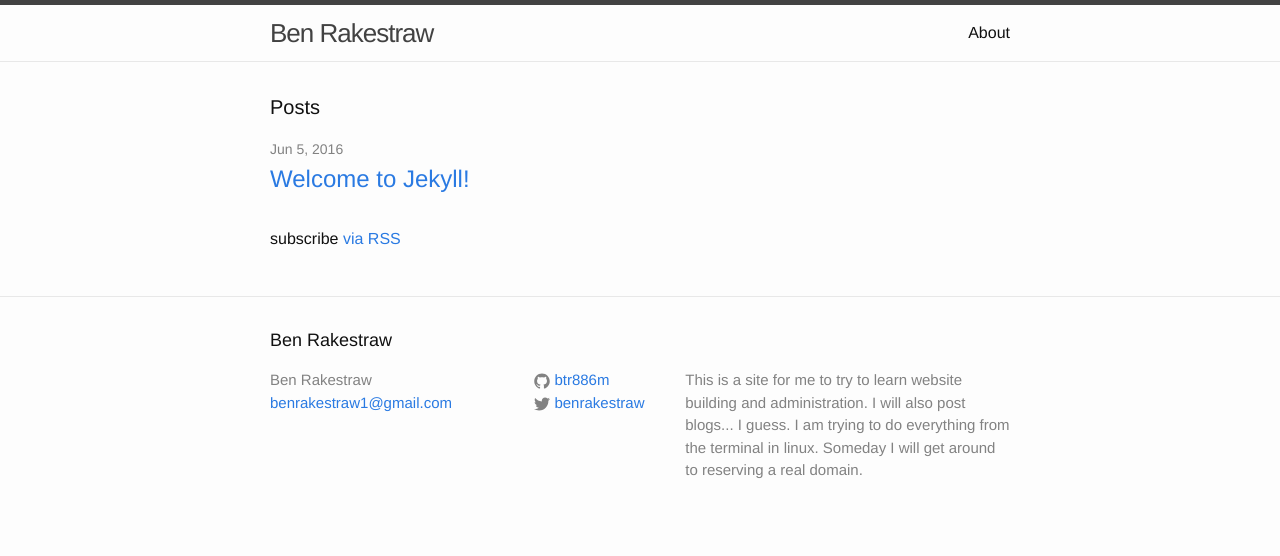
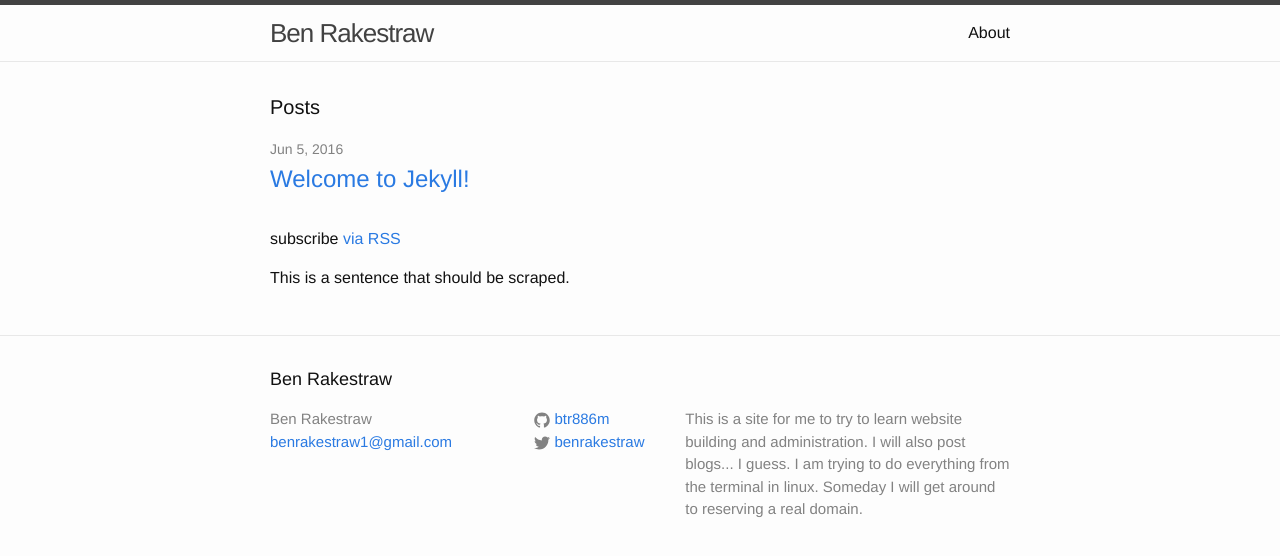
Before and after one commit to btr886m/btr886m.github.io, a Jekyll site: the page built from index.html, in a window 1280 px wide. Shown: the top 556 px of the page. Built offline with Jekyll 4.4.1, drawn with Linux system fonts in a browser that asks for light colours.

Commit message:
add sentence to see if I can scrape correctly

```diff
--- a/index.html
+++ b/index.html
@@ -21,3 +21,9 @@ layout: default
   <p class="rss-subscribe">subscribe <a href="{{ "/feed.xml" | prepend: site.baseurl }}">via RSS</a></p>
 
 </div>
+
+<div class = 'scrape'>
+  <p>
+       This is a sentence that should be scraped.
+  </p>
+</div>
```
